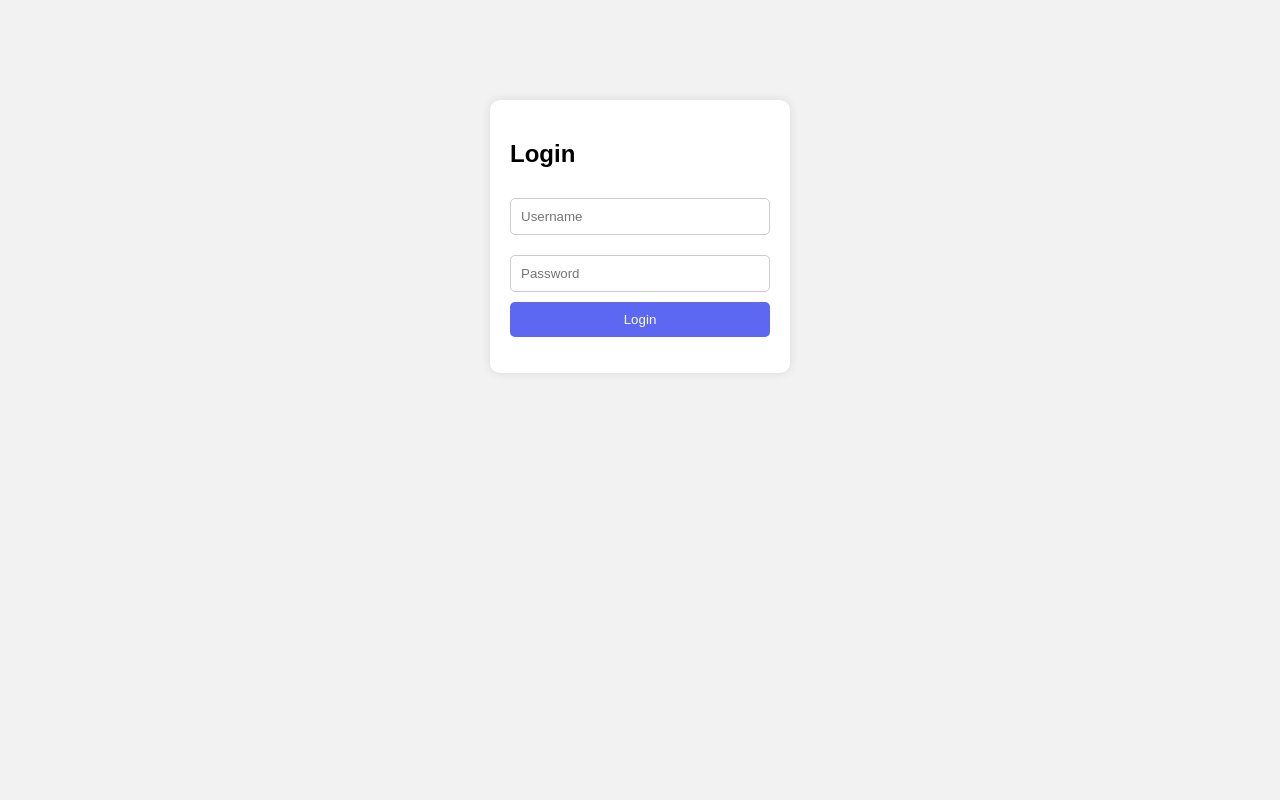
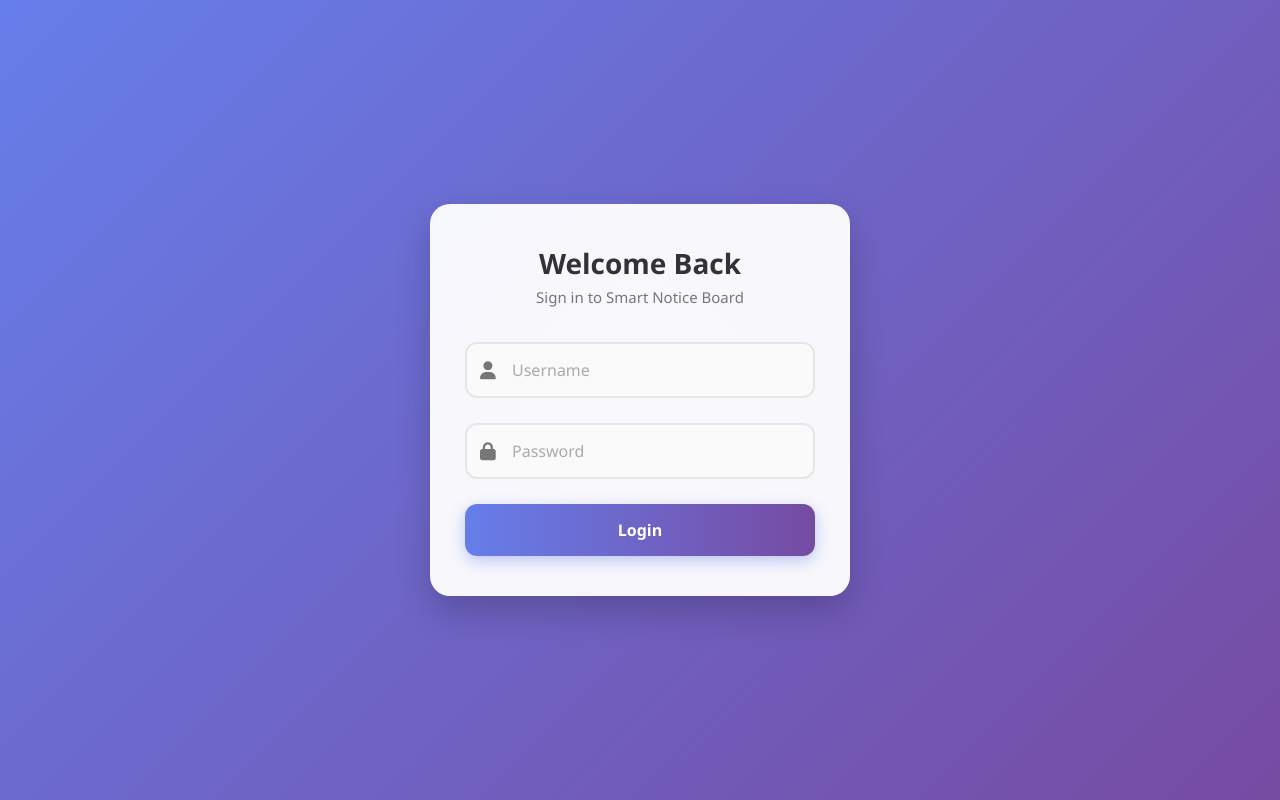
Before and after one commit to Adrijchakraborty/Final_Year_Project, a PHP site: page /login.html in a window 1280 px wide. Run offline with PHP 8.4, Linux system fonts and the light colour scheme.

Commit message:
login ui updated

```diff
--- a/login.html
+++ b/login.html
@@ -1,64 +1,289 @@
 <!DOCTYPE html>
 <html lang="en">
-
 <head>
     <meta charset="UTF-8">
-    <title>Login</title>
+    <meta name="viewport" content="width=device-width, initial-scale=1.0">
+    <title>Secure Login</title>
+    <link rel="stylesheet" href="https://cdnjs.cloudflare.com/ajax/libs/font-awesome/6.4.0/css/all.min.css">
     <style>
-        *{
+        * {
+            margin: 0;
+            padding: 0;
             box-sizing: border-box;
+            font-family: 'Segoe UI', Tahoma, Geneva, Verdana, sans-serif;
         }
+
         body {
-            font-family: Arial, sans-serif;
-            background: #f2f2f2;
+            background: linear-gradient(135deg, #667eea 0%, #764ba2 100%);
+            min-height: 100vh;
+            display: flex;
+            justify-content: center;
+            align-items: center;
+            padding: 20px;
         }
 
         .container {
-            width: 300px;
-            padding: 20px;
-            background: white;
-            box-shadow: 0 0 10px rgba(0, 0, 0, 0.1);
-            margin: 100px auto;
-            border-radius: 10px;
+            width: 100%;
+            max-width: 420px;
+            background: rgba(255, 255, 255, 0.95);
+            border-radius: 20px;
+            box-shadow: 0 15px 35px rgba(0, 0, 0, 0.2);
+            padding: 40px 35px;
+            position: relative;
+            overflow: hidden;
+            transform: translateY(0);
+            transition: transform 0.3s ease, box-shadow 0.3s ease;
+        }
+
+        /* .container:hover {
+            transform: translateY(-5px);
+            box-shadow: 0 20px 40px rgba(0, 0, 0, 0.25);
+        } */
+
+        .container::before {
+            content: '';
+            position: absolute;
+            top: -50%;
+            left: -50%;
+            width: 200%;
+            height: 200%;
+            background: radial-gradient(circle, rgba(255,255,255,0.1) 0%, rgba(255,255,255,0) 70%);
+            z-index: 0;
+        }
+
+        .header {
+            text-align: center;
+            margin-bottom: 35px;
+            position: relative;
+            z-index: 1;
+        }
+
+        .header h2 {
+            color: #333;
+            font-size: 28px;
+            font-weight: 700;
+            margin-bottom: 5px;
+        }
+
+        .header p {
+            color: #777;
+            font-size: 15px;
+            font-weight: 500;
+        }
+
+        .input-group {
+            position: relative;
+            margin-bottom: 25px;
+            z-index: 1;
+        }
+
+        .input-group i {
+            position: absolute;
+            left: 15px;
+            top: 50%;
+            transform: translateY(-50%);
+            color: #777;
+            font-size: 18px;
         }
 
         input[type="text"],
         input[type="password"] {
-            padding: 10px;
-            margin: 10px 0px;
-            border: 1px solid #ccc;
-            border-radius: 5px;
             width: 100%;
+            padding: 15px 15px 15px 45px;
+            border: 2px solid #e6e6e6;
+            border-radius: 12px;
+            font-size: 16px;
+            color: #333;
+            transition: all 0.3s ease;
+            background-color: #fafafa;
+        }
+
+        input[type="text"]:focus,
+        input[type="password"]:focus {
+            border-color: #667eea;
+            box-shadow: 0 0 0 3px rgba(102, 126, 234, 0.2);
+            outline: none;
+            background-color: #fff;
+        }
+
+        input::placeholder {
+            color: #aaa;
+        }
+
+        .options {
+            display: flex;
+            justify-content: space-between;
+            align-items: center;
+            margin-bottom: 25px;
+            font-size: 14px;
+            color: #666;
+            z-index: 1;
+            position: relative;
+        }
+
+        .remember {
+            display: flex;
+            align-items: center;
+        }
+
+        .remember input {
+            margin-right: 8px;
+        }
+
+        .forgot-password {
+            color: #667eea;
+            text-decoration: none;
+            transition: color 0.3s;
+            font-weight: 500;
+        }
+
+        .forgot-password:hover {
+            color: #764ba2;
+            text-decoration: underline;
         }
 
         button {
             width: 100%;
-            padding: 10px;
-            background: #5c67f2;
+            padding: 15px;
+            background: linear-gradient(to right, #667eea, #764ba2);
             color: white;
             border: none;
-            border-radius: 5px;
+            border-radius: 12px;
+            font-size: 16px;
+            font-weight: 600;
+            cursor: pointer;
+            transition: all 0.3s ease;
+            box-shadow: 0 5px 15px rgba(102, 126, 234, 0.4);
+            position: relative;
+            z-index: 1;
+            overflow: hidden;
+        }
+
+        button:hover {
+            transform: translateY(-3px);
+            box-shadow: 0 8px 20px rgba(102, 126, 234, 0.6);
+        }
+
+        button:active {
+            transform: translateY(1px);
+        }
+
+        button::before {
+            content: '';
+            position: absolute;
+            top: 0;
+            left: -100%;
+            width: 100%;
+            height: 100%;
+            background: linear-gradient(90deg, transparent, rgba(255, 255, 255, 0.2), transparent);
+            transition: 0.5s;
+        }
+
+        button:hover::before {
+            left: 100%;
         }
 
         .error {
-            color: red;
+            background-color: #ffebee;
+            color: #f44336;
+            padding: 12px 15px;
+            border-radius: 10px;
             text-align: center;
+            margin: 20px 0 15px;
+            font-weight: 500;
+            border: 1px solid #ffcdd2;
+            position: relative;
+            z-index: 1;
+            animation: shake 0.5s ease;
+        }
+
+        @keyframes shake {
+            0%, 100% {transform: translateX(0);}
+            20%, 60% {transform: translateX(-5px);}
+            40%, 80% {transform: translateX(5px);}
+        }
+
+        .divider {
+            display: flex;
+            align-items: center;
+            margin: 25px 0;
+            color: #777;
+            font-size: 14px;
+            z-index: 1;
+            position: relative;
+        }
+
+        .divider::before,
+        .divider::after {
+            content: '';
+            flex: 1;
+            height: 1px;
+            background: #e0e0e0;
+        }
+
+        .divider span {
+            padding: 0 15px;
+        }
+
+
+
+        @media (max-width: 480px) {
+            .container {
+                padding: 30px 20px;
+            }
+
+            .options {
+                flex-direction: column;
+                align-items: flex-start;
+                gap: 10px;
+            }
         }
     </style>
 </head>
 
 <body>
     <form class="container" action="login.php" method="POST">
-        <h2>Login</h2>
-        <input type="text" name="username" placeholder="Username" required />
-        <input type="password" name="password" placeholder="Password" required />
+        <div class="header">
+            <h2>Welcome Back</h2>
+            <p>Sign in to Smart Notice Board</p>
+        </div>
+
+        <div class="input-group">
+            <i class="fas fa-user"></i>
+            <input type="text" name="username" placeholder="Username" required />
+        </div>
+
+        <div class="input-group">
+            <i class="fas fa-lock"></i>
+            <input type="password" name="password" placeholder="Password" required />
+        </div>
+
+
         <button type="submit">Login</button>
-        <?php if (isset($_GET['error'])): ?>
-        <p class="error">
-            <?php echo htmlspecialchars($_GET['error']); ?>
-        </p>
-        <?php endif; ?>
+
+
+
+
     </form>
+
+    <script>
+        // Add a ripple effect to the login button
+        const button = document.querySelector('button');
+        button.addEventListener('click', function(e) {
+            let x = e.clientX - e.target.getBoundingClientRect().left;
+            let y = e.clientY - e.target.getBoundingClientRect().top;
+
+            let ripples = document.createElement('span');
+            ripples.style.left = x + 'px';
+            ripples.style.top = y + 'px';
+            this.appendChild(ripples);
+
+            setTimeout(() => {
+                ripples.remove();
+            }, 600);
+        });
+
+
+    </script>
 </body>
-
 </html>
--- a/test.php
+++ b/test.php
@@ -1,5 +1,5 @@
 <?php
-$password = "123456";  // Password entered by user
+$password = "anishpatel";  // Password entered by user
 $hashedPassword = password_hash($password, PASSWORD_DEFAULT);
 
 echo $hashedPassword;
```
Also changed, not shown: 1 other file.
